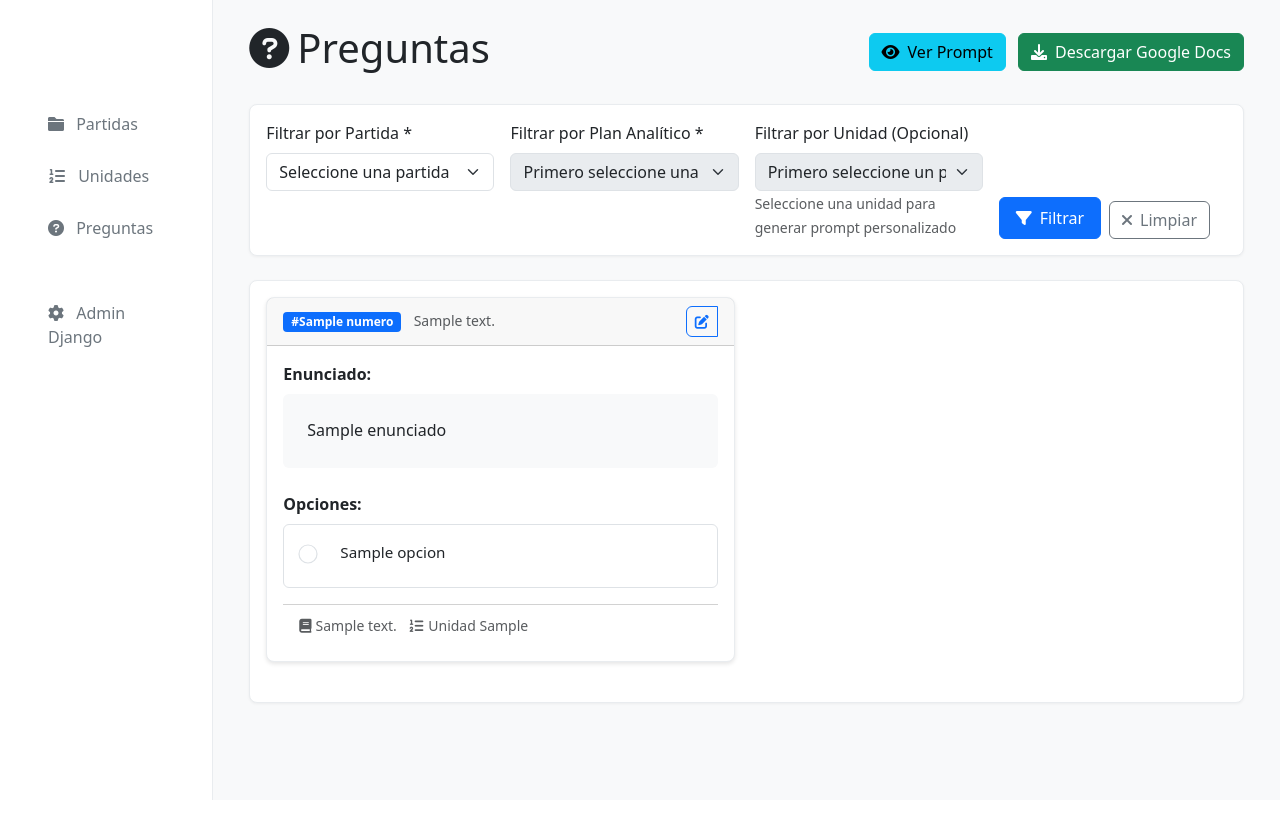
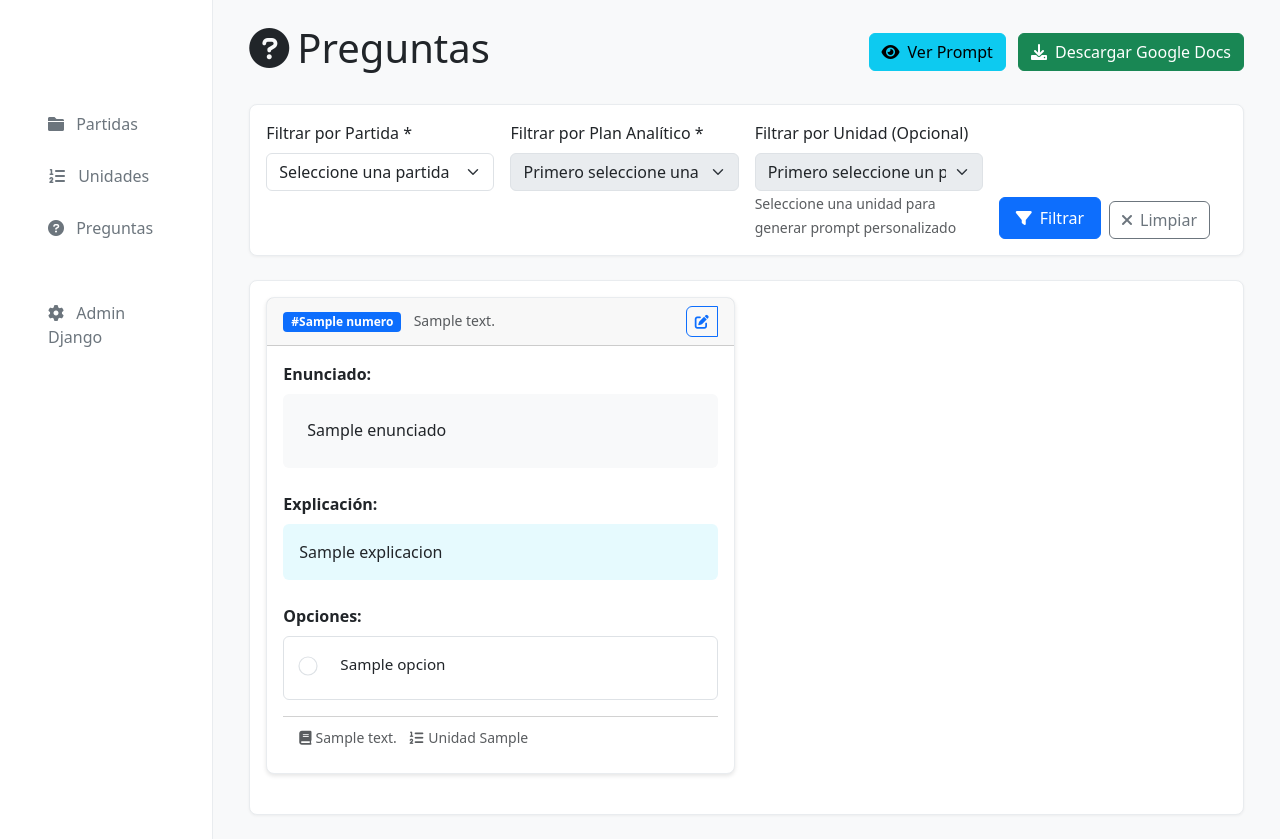
Before and after one commit to GersonSA01/ProyectoX, a Django app: template app/templates/preguntas/lista.html in a window 1280 px wide. Before the commit the page ends 800 px from the top, so only its background shows below. Run offline with Django 5.2, Linux system fonts and the light colour scheme; the template is opened without the code that fills it: most values are stand-ins (such as "Sample title", 1, 10 or a date in 2020).

Commit message:
explicaciones

```diff
--- a/app/models.py
+++ b/app/models.py
@@ -115,6 +115,7 @@ class Unidad(models.Model):
 class Pregunta(models.Model):
     pregunta_id = models.AutoField(primary_key=True)
     enunciado = models.TextField()
+    explicacion = models.TextField(blank=True, null=True, help_text="Explicación detallada de la respuesta correcta")
     numero = models.IntegerField()
     unidad = models.ForeignKey(
         Unidad, on_delete=models.CASCADE, related_name="preguntas"
--- a/app/templates/preguntas/lista.html
+++ b/app/templates/preguntas/lista.html
@@ -86,6 +86,22 @@
                                     {{ pregunta.enunciado }}
                                 </div>
                                 <textarea class="form-control pregunta-edit mt-2" id="enunciadoEdit{{ pregunta.pregunta_id }}" style="display: none;" rows="4">{{ pregunta.enunciado }}</textarea>
+                            </div>
+
+                            <!-- Explicación -->
+                            <div class="mb-4">
+                                <label class="form-label fw-bold">Explicación:</label>
+                                {% if pregunta.explicacion %}
+                                <div class="pregunta-explicacion p-3 bg-info bg-opacity-10 rounded" id="explicacion{{ pregunta.pregunta_id }}">
+                                    {{ pregunta.explicacion }}
+                                </div>
+                                <textarea class="form-control pregunta-edit mt-2" id="explicacionEdit{{ pregunta.pregunta_id }}" style="display: none;" rows="3">{{ pregunta.explicacion }}</textarea>
+                                {% else %}
+                                <div class="pregunta-explicacion p-3 bg-light rounded text-muted" id="explicacion{{ pregunta.pregunta_id }}">
+                                    <em>Sin explicación disponible</em>
+                                </div>
+                                <textarea class="form-control pregunta-edit mt-2" id="explicacionEdit{{ pregunta.pregunta_id }}" style="display: none;" rows="3" placeholder="Agregar explicación de la respuesta correcta..."></textarea>
+                                {% endif %}
                             </div>
 
                             <!-- Opciones -->
@@ -237,6 +253,15 @@ function enterEditMode(preguntaId) {
     // Mostrar campos de edición
     document.getElementById(`enunciado${preguntaId}`).style.display = 'none';
     document.getElementById(`enunciadoEdit${preguntaId}`).style.display = 'block';
+
+    // Mostrar campo de explicación si existe
+    const explicacionDiv = document.getElementById(`explicacion${preguntaId}`);
+    const explicacionEdit = document.getElementById(`explicacionEdit${preguntaId}`);
+    if (explicacionDiv && explicacionEdit) {
+        explicacionDiv.style.display = 'none';
+        explicacionEdit.style.display = 'block';
+    }
+
     document.getElementById(`addOptionBtn${preguntaId}`).style.display = 'inline-block';
 
     // Mostrar botón guardar
@@ -288,6 +313,15 @@ function exitEditMode(preguntaId) {
     // Ocultar campos de edición
     document.getElementById(`enunciado${preguntaId}`).style.display = 'block';
     document.getElementById(`enunciadoEdit${preguntaId}`).style.display = 'none';
+
+    // Ocultar campo de explicación si existe
+    const explicacionDiv = document.getElementById(`explicacion${preguntaId}`);
+    const explicacionEdit = document.getElementById(`explicacionEdit${preguntaId}`);
+    if (explicacionDiv && explicacionEdit) {
+        explicacionDiv.style.display = 'block';
+        explicacionEdit.style.display = 'none';
+    }
+
     document.getElementById(`addOptionBtn${preguntaId}`).style.display = 'none';
 
     // Ocultar botón guardar
@@ -338,6 +372,10 @@ function updateCorrectAnswer(preguntaId) {
 function saveQuestion(preguntaId) {
     const enunciado = document.getElementById(`enunciadoEdit${preguntaId}`).value;
 
+    // Obtener explicación si existe
+    const explicacionEdit = document.getElementById(`explicacionEdit${preguntaId}`);
+    const explicacion = explicacionEdit ? explicacionEdit.value : '';
+
     // Recopilar datos de opciones
     const opcionesData = [];
     const opcionesContainer = document.getElementById(`opciones${preguntaId}`);
@@ -365,6 +403,7 @@ function saveQuestion(preguntaId) {
         },
         body: JSON.stringify({
             enunciado: enunciado,
+            explicacion: explicacion,
             opciones: opcionesData
         })
     })
@@ -373,6 +412,19 @@ function saveQuestion(preguntaId) {
         if (data.success) {
             // Actualizar la interfaz
             document.getElementById(`enunciado${preguntaId}`).textContent = enunciado;
+
+            // Actualizar explicación si existe
+            const explicacionDiv = document.getElementById(`explicacion${preguntaId}`);
+            if (explicacionDiv) {
+                if (explicacion && explicacion.trim()) {
+                    explicacionDiv.textContent = explicacion;
+                    explicacionDiv.className = 'pregunta-explicacion p-3 bg-info bg-opacity-10 rounded';
+                } else {
+                    explicacionDiv.innerHTML = '<em>Sin explicación disponible</em>';
+                    explicacionDiv.className = 'pregunta-explicacion p-3 bg-light rounded text-muted';
+                }
+            }
+
             exitEditMode(preguntaId);
 
             // Mostrar mensaje de éxito
```
Also changed, not shown: app/repositories.py (+7 -3 lines), app/views.py (+27 -4 lines), app/migrations/0003_add_explicacion_to_pregunta.py (added).
